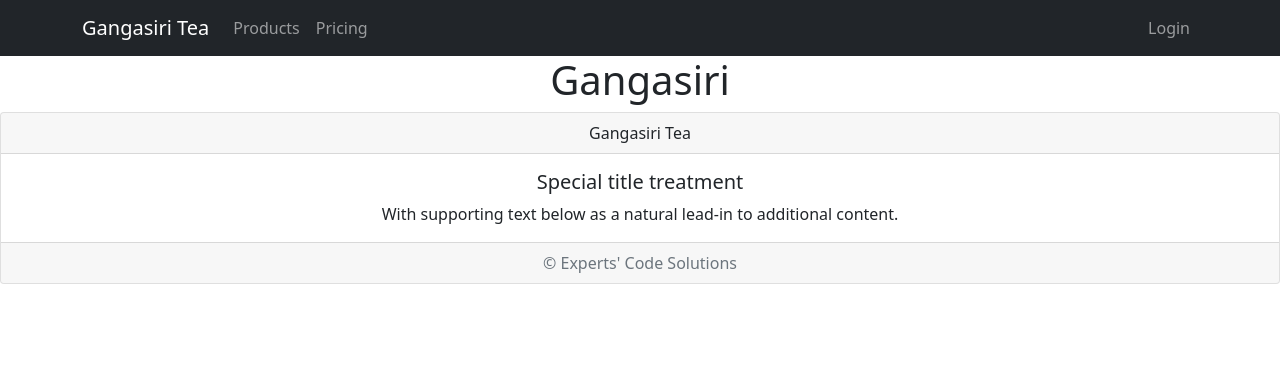
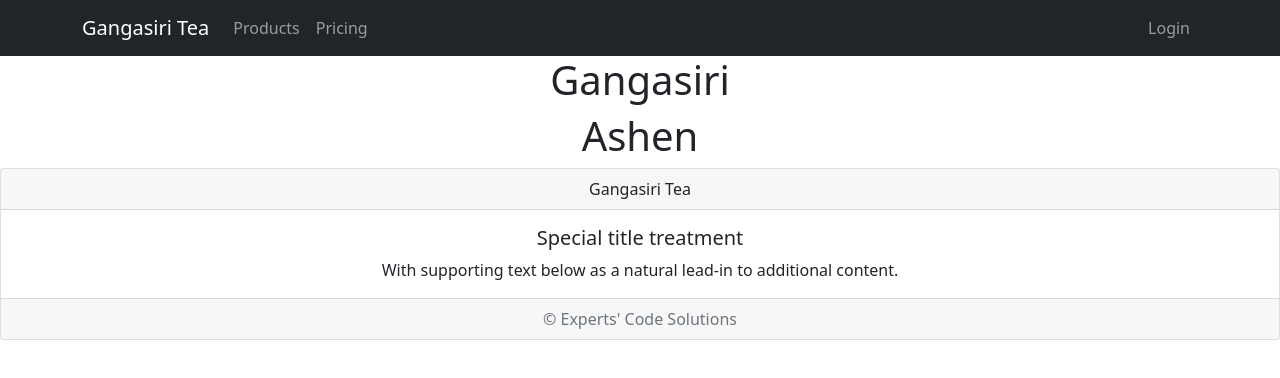
Before and after one commit to SeranMN/TeaApp, a React (Create React App) app: page / in a window 1280 px wide. Shown: the top 378 px of the page. Built offline with nearby package versions, Linux system fonts and the light colour scheme.

Commit message:
intial commite1

```diff
--- a/src/App.js
+++ b/src/App.js
@@ -7,6 +7,7 @@ function App() {
     <div className="App">
      <Header/>
      <h1>Gangasiri</h1>
+     <h1>Ashen</h1>
      <Footer/>
 
     </div>
```
